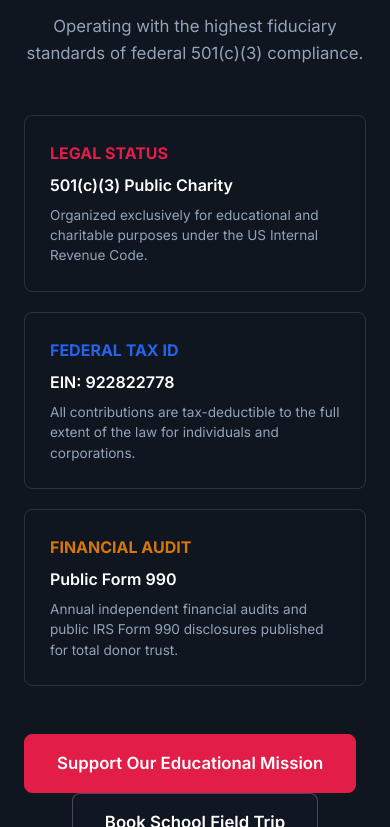
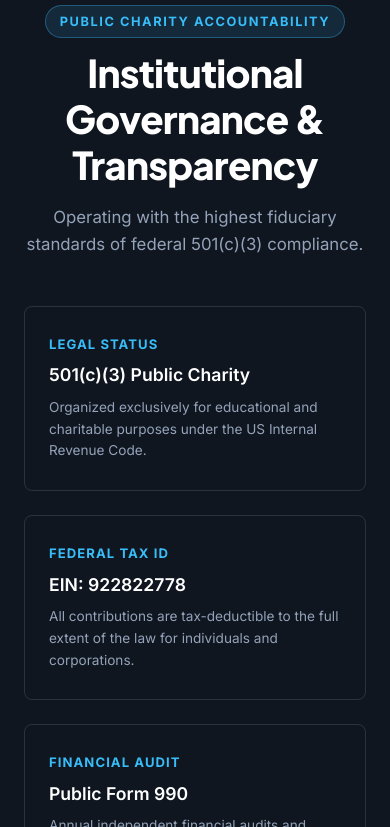
Before and after one commit to itsemranraj-ai/newyorkautoexperience-nextjs, a Next.js app: page /mission in a window 390 px wide. Shown: the part 5937-6764 px from the top of the page. Built offline with nearby package versions, Linux system fonts and the light colour scheme.

Commit message:
fix(mission): add section padding and unify governance card badge colors

```diff
--- a/src/app/globals.css
+++ b/src/app/globals.css
@@ -609,8 +609,12 @@ button.hero-visual-badge:hover {
 }
 
 /* ==========================================================================
-   SECTION HEADERS
+   SECTION COMMON & HEADERS
    ========================================================================== */
+.section-padding {
+  padding: 90px 0 100px;
+}
+
 .section-header {
   margin-bottom: 48px;
 }
@@ -1462,6 +1466,9 @@ button.hero-visual-badge:hover {
 }
 
 @media (max-width: 768px) {
+  .section-padding {
+    padding: 60px 0 70px;
+  }
   .hero-section {
     padding: 36px 0 45px;
   }
--- a/src/app/mission/page.tsx
+++ b/src/app/mission/page.tsx
@@ -183,7 +183,14 @@ export default function MissionPage() {
       </section>
 
       {/* Governance & Transparency */}
-      <section className="section-padding" style={{ backgroundColor: 'var(--color-bg-card)' }}>
+      <section
+        className="section-padding"
+        style={{
+          backgroundColor: 'var(--color-bg-card)',
+          borderTop: '1px solid var(--color-border)',
+          borderBottom: '1px solid var(--color-border)'
+        }}
+      >
         <div className="container">
           <div className="section-header text-center">
             <span className="section-tag">Public Charity Accountability</span>
@@ -193,32 +200,30 @@ export default function MissionPage() {
             </p>
           </div>
 
-          <div style={{ display: 'grid', gridTemplateColumns: 'repeat(auto-fit, minmax(260px, 1fr))', gap: '20px', marginTop: '40px' }}>
-            <div style={{ background: 'var(--color-bg-main)', padding: '25px', borderRadius: 'var(--radius-md)', border: '1px solid var(--color-border)' }}>
-              <div style={{ color: 'var(--color-primary)', fontWeight: 700, marginBottom: '8px' }}>LEGAL STATUS</div>
-              <div style={{ color: '#FFFFFF', fontWeight: 600 }}>501(c)(3) Public Charity</div>
-              <p style={{ color: 'var(--color-text-muted)', fontSize: '0.85rem', marginTop: '8px' }}>
+          <div style={{ display: 'grid', gridTemplateColumns: 'repeat(auto-fit, minmax(280px, 1fr))', gap: '24px', marginTop: '40px' }}>
+            <div style={{ background: 'var(--color-bg-main)', padding: '28px 24px', borderRadius: 'var(--radius-md)', border: '1px solid var(--color-border)' }}>
+              <div style={{ color: '#38BDF8', fontWeight: 700, fontSize: '0.82rem', letterSpacing: '0.08em', textTransform: 'uppercase', marginBottom: '8px' }}>LEGAL STATUS</div>
+              <div style={{ color: '#FFFFFF', fontWeight: 600, fontSize: '1.1rem' }}>501(c)(3) Public Charity</div>
+              <p style={{ color: 'var(--color-text-muted)', fontSize: '0.85rem', marginTop: '8px', lineHeight: 1.6 }}>
                 Organized exclusively for educational and charitable purposes under the US Internal Revenue Code.
               </p>
             </div>
 
-            <div style={{ background: 'var(--color-bg-main)', padding: '25px', borderRadius: 'var(--radius-md)', border: '1px solid var(--color-border)' }}>
-              <div style={{ color: 'var(--color-secondary)', fontWeight: 700, marginBottom: '8px' }}>FEDERAL TAX ID</div>
-              <div style={{ color: '#FFFFFF', fontWeight: 600 }}>EIN: 922822778</div>
-              <p style={{ color: 'var(--color-text-muted)', fontSize: '0.85rem', marginTop: '8px' }}>
+            <div style={{ background: 'var(--color-bg-main)', padding: '28px 24px', borderRadius: 'var(--radius-md)', border: '1px solid var(--color-border)' }}>
+              <div style={{ color: '#38BDF8', fontWeight: 700, fontSize: '0.82rem', letterSpacing: '0.08em', textTransform: 'uppercase', marginBottom: '8px' }}>FEDERAL TAX ID</div>
+              <div style={{ color: '#FFFFFF', fontWeight: 600, fontSize: '1.1rem' }}>EIN: 922822778</div>
+              <p style={{ color: 'var(--color-text-muted)', fontSize: '0.85rem', marginTop: '8px', lineHeight: 1.6 }}>
                 All contributions are tax-deductible to the full extent of the law for individuals and corporations.
               </p>
             </div>
 
-            <div style={{ background: 'var(--color-bg-main)', padding: '25px', borderRadius: 'var(--radius-md)', border: '1px solid var(--color-border)' }}>
-              <div style={{ color: 'var(--color-accent-amber)', fontWeight: 700, marginBottom: '8px' }}>FINANCIAL AUDIT</div>
-              <div style={{ color: '#FFFFFF', fontWeight: 600 }}>Public Form 990</div>
-              <p style={{ color: 'var(--color-text-muted)', fontSize: '0.85rem', marginTop: '8px' }}>
+            <div style={{ background: 'var(--color-bg-main)', padding: '28px 24px', borderRadius: 'var(--radius-md)', border: '1px solid var(--color-border)' }}>
+              <div style={{ color: '#38BDF8', fontWeight: 700, fontSize: '0.82rem', letterSpacing: '0.08em', textTransform: 'uppercase', marginBottom: '8px' }}>FINANCIAL AUDIT</div>
+              <div style={{ color: '#FFFFFF', fontWeight: 600, fontSize: '1.1rem' }}>Public Form 990</div>
+              <p style={{ color: 'var(--color-text-muted)', fontSize: '0.85rem', marginTop: '8px', lineHeight: 1.6 }}>
                 Annual independent financial audits and public IRS Form 990 disclosures published for total donor trust.
               </p>
             </div>
-
-
           </div>
 
           <div style={{ textAlign: 'center', marginTop: '48px' }}>
```
